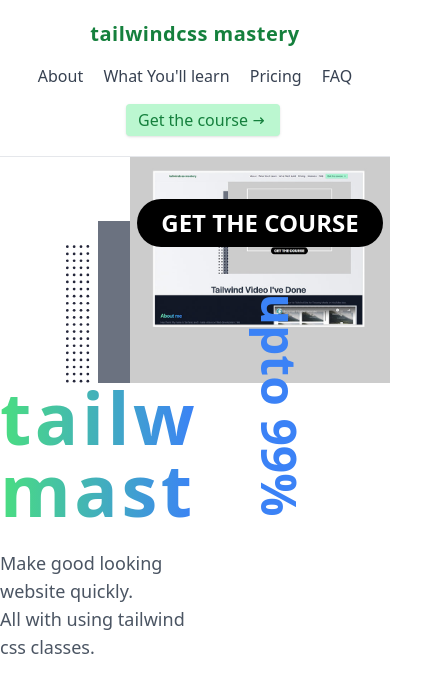
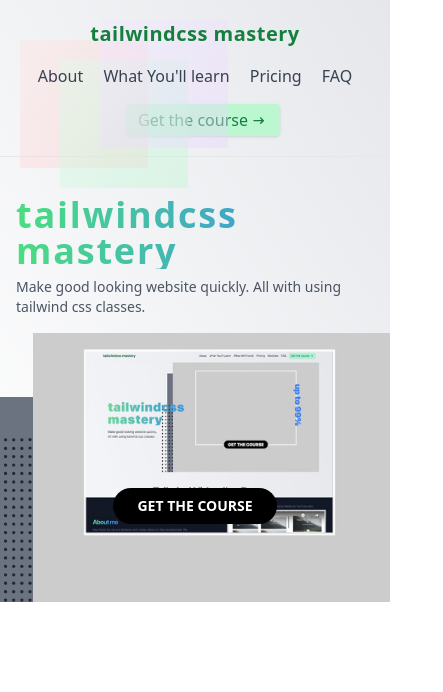
Before and after one commit to desicoder2021/tailwindcss-mastery, a website built with Vite: page index.html in a window 390 px wide. Shown: the whole page, 443 px wide, since content can reach past the window. Built offline with nearby package versions, Linux system fonts and the light colour scheme; what tailwindcss-debug-screens would draw is missing.

Commit message:
Hero section responsive done

```diff
--- a/index.html
+++ b/index.html
@@ -8,21 +8,34 @@
     <title>Tailwind CSS Mastery</title>
   </head>
   <body class="debug-screens">
-    <div>
+    <div class="bg-gradient-to-tr from-white to-gray-200">
+      <!-- Left square decoration -->
+      <div class="absolute top-5 left-5">
+        <div
+          class="w-32 h-32 absolute top-5 bg-gradient-to-br from-red-100 to-red-200 opacity-40 md:w-44 md:h-44"
+        ></div>
+        <div
+          class="w-32 h-32 absolute left-10 top-10 bg-gradient-to-br from-green-100 to-green-200 opacity-40 md:w-44 md:h-44"
+        ></div>
+        <div
+          class="w-32 h-32 absolute left-20 top-0 bg-gradient-to-br from-purple-100 to-purple-200 opacity-40 md:w-44 md:h-44"
+        ></div>
+      </div>
+
       <!-- Header and Navigation starts -->
       <section class="text-gray-700 border-b border-gray-200">
         <div
           class="container mx-auto flex flex-col md:flex-row items-center p-5"
         >
           <!-- Left header section -->
-          <a href="#" class="mb-4 md:mb-0"
+          <a href="#" class="mb-4 md:mb-0 z-30"
             ><span class="font-bold text-xl text-green-700 tracking-wide"
               >tailwindcss mastery</span
             ></a
           >
 
           <!-- Right header section -->
-          <nav class="md:ml-auto space-x-4">
+          <nav class="md:ml-auto space-x-4 z-10">
             <a href="#" class="hover:text-gray-900">About</a>
             <a href="#" class="hover:text-gray-900">What You'll learn</a>
             <a href="#" class="hover:text-gray-900">Pricing</a>
@@ -51,33 +64,35 @@
       <!-- Hero Section Starts -->
       <section>
         <!-- Main Container -->
-        <div class="container relative mx-auto">
+        <div class="container relative mx-auto mt-10 sm:mt-0">
           <!-- Left sub container -->
-          <div class="absolute top-56 left-0 w-1/2 z-30">
+          <div
+            class="relative sm:absolute xl:top-56 md:top-36 sm:top-20 px-4 lg:px-0 left-0 sm:w-1/2 z-30"
+          >
             <h1
-              class="font-black text-7xl leading-none tracking-wider mb-6 text-transparent bg-clip-text bg-gradient-to-r from-green-400 to-blue-500"
+              class="font-black text-4xl leading-none tracking-wider mb-2 sm:mb-6 text-transparent bg-clip-text bg-gradient-to-r from-green-400 to-blue-500 lg:text-6xl xl:text-7xl"
             >
-              tailwindcss <br />
+              tailwindcss <br class="hidden sm:block" />
               mastery
             </h1>
-            <p class="text-gray-600 text-lg">
-              Make good looking website quickly.<br />
+            <p class="text-gray-600 text-sm mb-4 sm:mb-0 md:text-base">
+              Make good looking website quickly.<br class="hidden sm:block" />
               All with using tailwind css classes.
             </p>
           </div>
 
           <!-- Right sub container -->
-          <div class="float-right relative w-2/3">
+          <div class="float-none sm:float-right relative sm:w-1/2 lg:w-2/3">
             <h3
-              class="font-black text-blue-500 text-5xl absolute right-0 top-56 z-30 transform rotate-90"
+              class="font-black text-blue-500 absolute right-0 z-30 transform rotate-90 hidden lg:block xl:top-56 lg:top-44 xl:text-5xl lg:text-4xl"
             >
               upto 99%
             </h3>
             <div
-              class="absolute left-0 bottom-0 w-full h-16 z-30 flex items-center justify-center mb-32"
+              class="absolute left-0 bottom-0 w-full h-16 z-30 flex items-center justify-center mb-16 sm:mb-10 lg:mb-24 xl:mb-32"
             >
               <span
-                class="bg-black hover:bg-white text-white hover:text-black uppercase font-black cursor-pointer px-6 py-2 rounded-full text-2xl transition duration-500"
+                class="bg-black hover:bg-white text-white hover:text-black uppercase font-black cursor-pointer px-6 py-2 rounded-full text-sm transition duration-500 xl:text-2xl"
                 >Get the Course</span
               >
             </div>
@@ -85,11 +100,11 @@
             <img
               src="images/tail.jpg"
               alt="tialwindcss mastery"
-              class="absolute top-0 right-0 w-full h-full object-cover z-10"
+              class="absolute top-0 right-0 w-11/12 h-full object-cover z-10 sm:w-full"
             />
             <div class="bg-gray-500 absolute inset-0 mt-16 -ml-8"></div>
             <svg
-              class="relative z-20 -ml-16"
+              class="relative z-20 ml-1 sm:-ml-16"
               data-name="Capa 1"
               viewbox="0 0 428.29 298.11"
               xmlns="http://www.w3.org/2000/svg"
```
